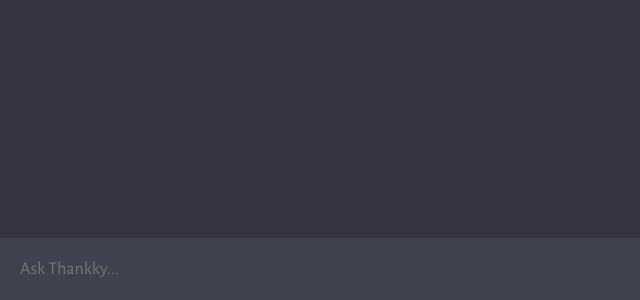
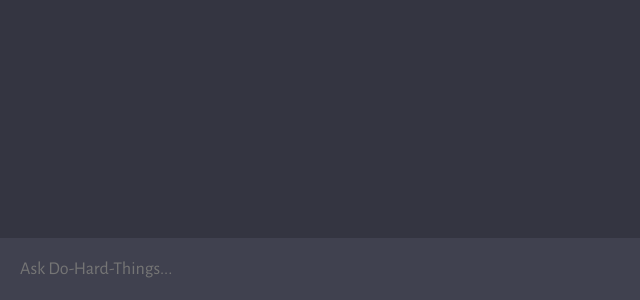
Before and after one commit to idowuseyi/Thankky, a website built with Vite: page client/index.html in a window 1280 px wide. Shown: the part 500-800 px from the top of the page, 0-640 px from the left. Built offline with nearby package versions, Linux system fonts and the light colour scheme.

Commit message:
Update chatbox text

```diff
--- a/client/index.html
+++ b/client/index.html
@@ -12,7 +12,7 @@
       <div id="chat_container"></div>
 
       <form>
-        <textarea name="prompt" rows="1" cols="1" placeholder="Ask Thankky..."></textarea>
+        <textarea name="prompt" rows="1" cols="1" placeholder="Ask Do-Hard-Things..."></textarea>
         <button type="submit"><img src="assets/send.svg" /></button>
       </form>
     </div>
```
